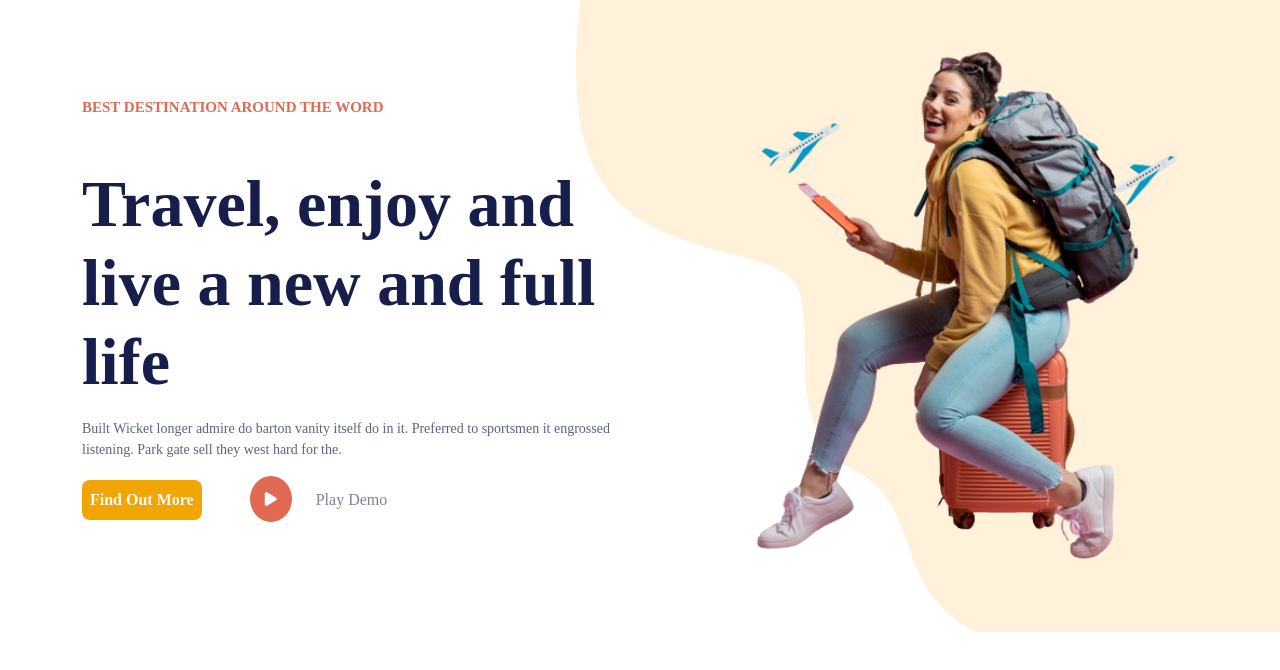
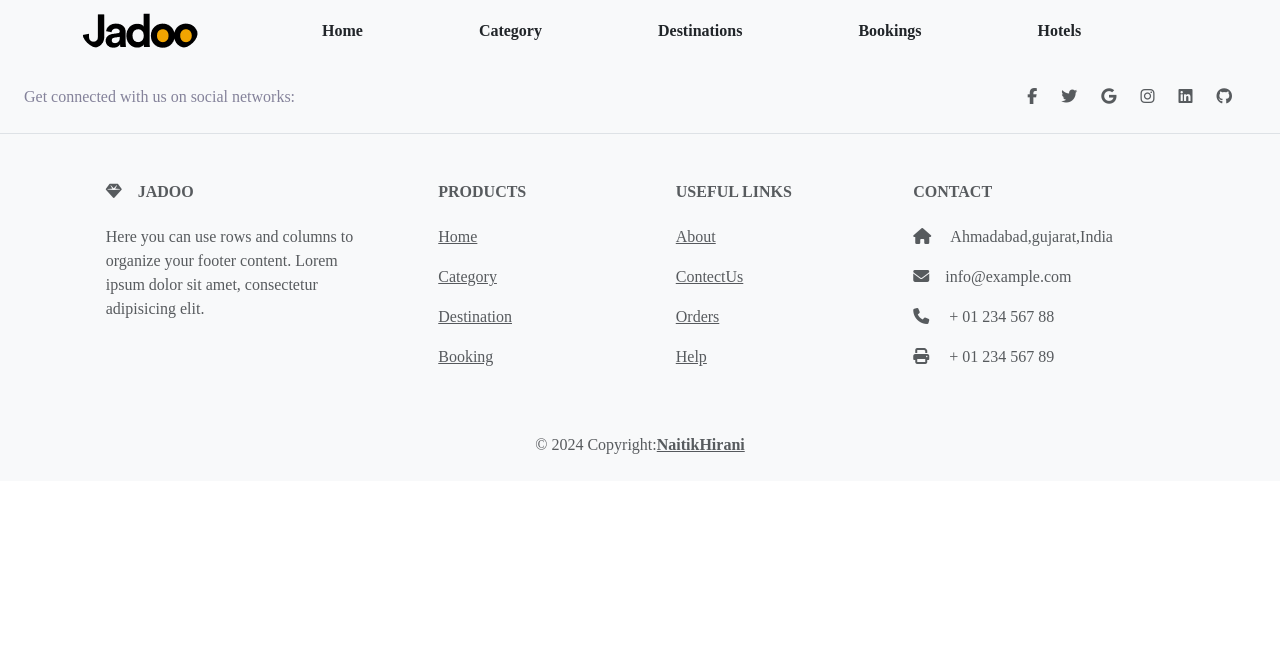
Before and after one commit to NaitikHirani07/IndianTravelAgency, a React (Create React App) app: page / in a window 1280 px wide. Shown: the top 670 px of the page. Built offline with nearby package versions, Linux system fonts and the light colour scheme; a web font is replaced by a local one.

Commit message:
five commit

```diff
--- a/src/App.js
+++ b/src/App.js
@@ -14,7 +14,7 @@ function App() {
     <>
     <BrowserRouter>
       <Routes>
-        <Route element={<Navbar />} />
+        <Route index element={<Navbar />} />
         <Route path="header" element={<Header/>} />
         <Route index element={<Header />} />
         <Route path="category" element={<Category />} />
@@ -22,8 +22,9 @@ function App() {
         <Route path="easyandfast" element={<Easyandfast />} />
         <Route path="about" element={<About />} />
         <Route path="contact" element={<Contact />} />
-      <Route element={<Footer />} />
+      {/* <Route element={} /> */}
       </Routes>
+      <Footer />
     </BrowserRouter>
     {/* <Navbar/> */}
     {/* <Header /> */}
```
